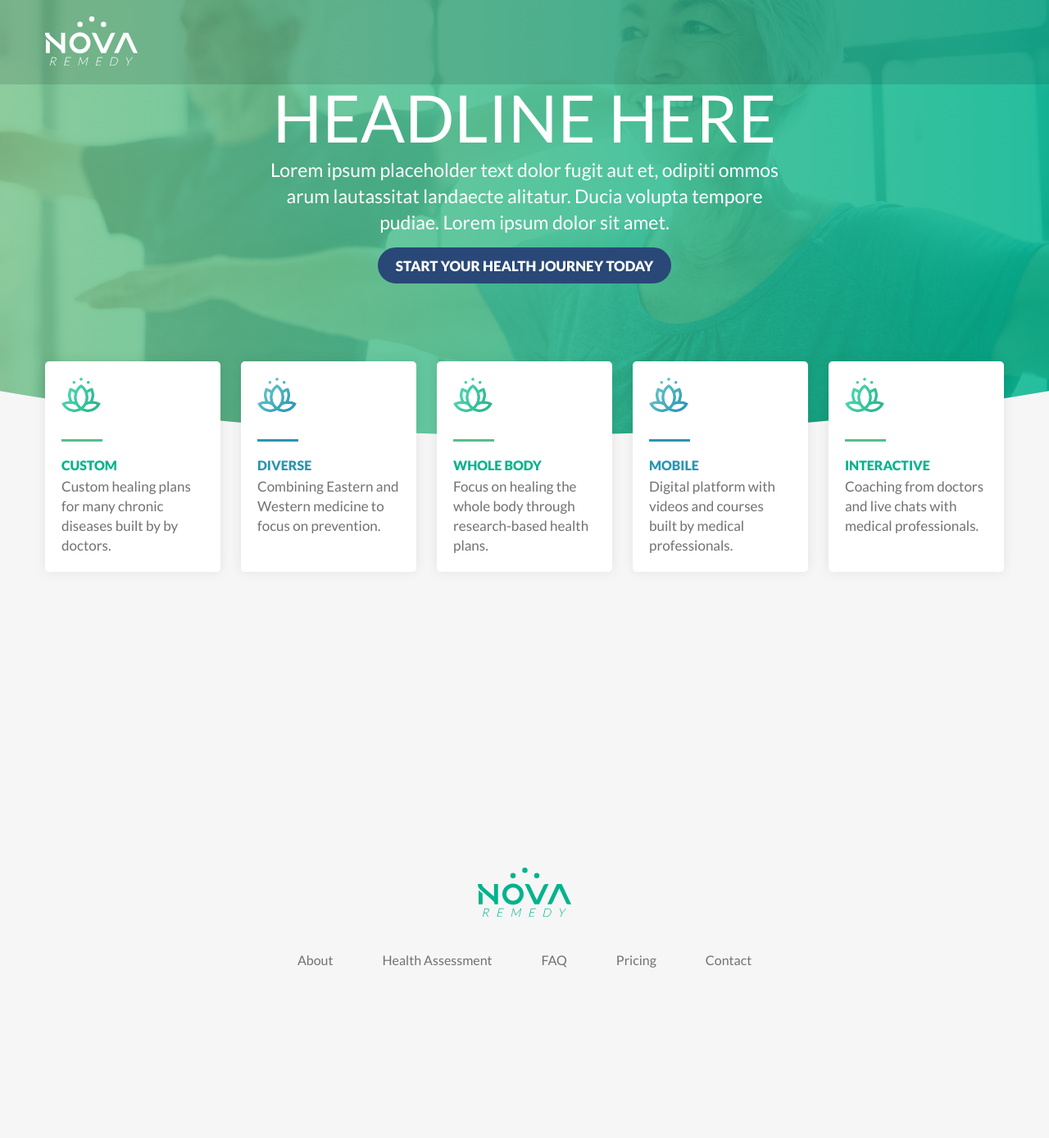
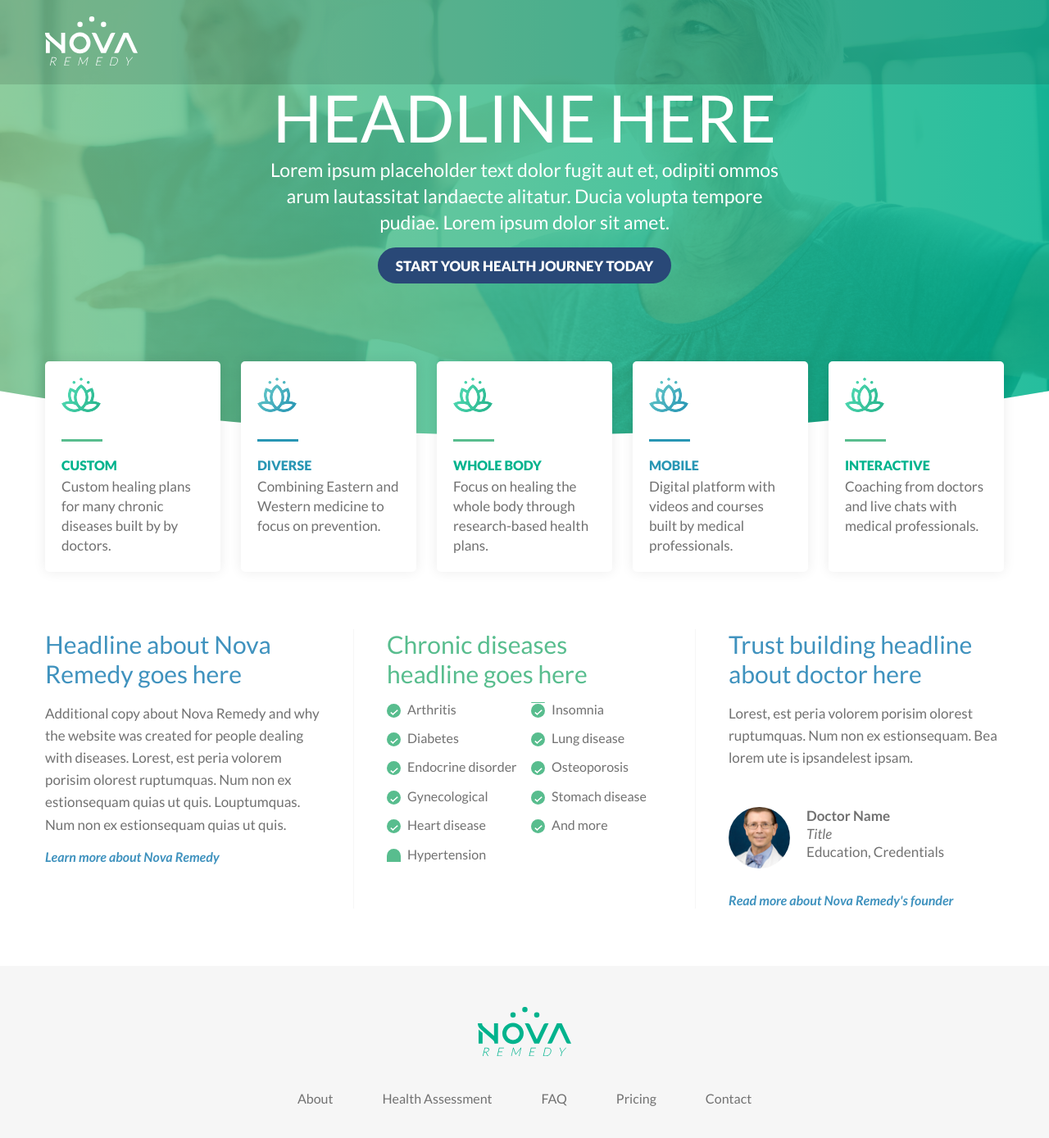
Before and after one commit to itsbrittaleigh/nova-remedy-marketing, a Jekyll site: the page built from index.html, in a window 1280 px wide and 1400 px high, scrolled down 169 px. Shown: the top 1389 px of the window at 82% size. Built offline with Jekyll 4.4.1, drawn with Linux system fonts in a browser that asks for light colours.

Commit message:
styling about overview section for home page

```diff
--- a/assets/css/app.scss
+++ b/assets/css/app.scss
@@ -23,9 +23,13 @@
 
 @import 'components/button';
 @import 'components/card';
+@import 'components/feature-list';
+@import 'components/flex-sections';
 @import 'components/hero';
 @import 'components/lifted-section';
+@import 'components/padded-section';
 @import 'components/main-navigation';
 @import 'components/secondary-navigation';
+@import 'components/testimonial';
 
 @import 'utilities/colors';
--- /dev/null
+++ b/assets/css/components/feature-list.scss
@@ -0,0 +1,28 @@
+.feature-list {
+  list-style-type: none;
+  padding: 0;
+  margin: 0;
+}
+
+.feature-list__item {
+  position: relative;
+  padding-left: 25px;
+  margin-bottom: 17px;
+  &:before {
+    content: url('/assets/images/icons/checkmark-white.png');
+    position: absolute;
+    top: 2px;
+    left: 0;
+    width: 17px;
+    height: 17px;
+    border-radius: 17px;
+    display: flex;
+    justify-content: center;
+    align-items: center;
+    background: $green;
+  }
+}
+
+.feature-list--flex {
+  column-count: 2;
+}
--- /dev/null
+++ b/assets/css/components/flex-sections.scss
@@ -0,0 +1,26 @@
+.flex-sections {
+  @media only screen and (min-width: $large) {
+    display: flex;
+  }
+}
+
+.flex-sections__section {
+  border-bottom: 1px solid $gray--light;
+  padding: 20px 0;
+  flex: 1;
+  &:last-of-type {
+    border-bottom: none;
+  }
+  @media only screen and (min-width: $large) {
+    padding: 0 40px;
+    border-bottom: none;
+    border-right: 1px solid $gray--light;
+    &:last-of-type {
+      border-right: none;
+      padding-right: 0;
+    }
+    &:first-of-type {
+      padding-left: 0;
+    }
+  }
+}
--- a/assets/css/components/lifted-section.scss
+++ b/assets/css/components/lifted-section.scss
@@ -1,7 +1,9 @@
 .lifted-section {
   position: relative;
   top: -50px;
+  margin-bottom: -50px;
   @media only screen and (min-width: $large) {
     top: -90px;
+    margin-bottom: -90px;
   }
 }
--- a/assets/css/components/main-navigation.scss
+++ b/assets/css/components/main-navigation.scss
@@ -95,6 +95,7 @@
   padding: 15px 0;
   font-style: normal;
   font-weight: normal;
+  color: $white;
 }
 
 .main-nav__menu-item--emphasis {
--- /dev/null
+++ b/assets/css/components/padded-section.scss
@@ -0,0 +1,6 @@
+.padded-section {
+  padding: 50px 0;
+  @media only screen and (min-width: $large) {
+    padding: 70px 0;
+  }
+}
--- /dev/null
+++ b/assets/css/components/testimonial.scss
@@ -0,0 +1,34 @@
+.testimonial {
+  display: flex;
+  padding: 30px 0;
+}
+
+.testimonial__image {
+  width: 75px;
+  height: 75px;
+  border-radius: 75px;
+  object-fit: cover;
+  margin-right: 20px;
+  flex-shrink: 0;
+}
+
+.testimonial__content {
+  flex: 1;
+}
+
+.testimonial__name {
+  font-weight: $bold;
+  margin: 0;
+  line-height: 1.3;
+}
+
+.testimonial__title {
+  font-style: italic;
+  margin: 0;
+  line-height: 1.3;
+}
+
+.testimonial__copy {
+  margin: 0;
+  line-height: 1.3;
+}
--- a/assets/css/elements/body.scss
+++ b/assets/css/elements/body.scss
@@ -1,4 +1,2 @@
 body {
-  overflow-x: hidden;
-  background: $gray--light;
 }
--- a/assets/css/elements/type.scss
+++ b/assets/css/elements/type.scss
@@ -32,6 +32,8 @@ h3 {
   font-size: 21px;
   line-height: 1.2;
   color: $blue;
+  font-weight: normal;
+  margin: 0 0 17px;
   @media only screen and (min-width: $large) {
     font-size: 30px;
   }
@@ -50,6 +52,7 @@ a {
   font-style: italic;
   color: inherit;
   text-decoration: none;
+  color: $blue;
 }
 
 p {
@@ -57,3 +60,8 @@ p {
   line-height: 1.6;
   color: $gray;
 }
+
+li {
+  color: $gray;
+  font-size: 16px;
+}
--- a/index.html
+++ b/index.html
@@ -64,3 +64,44 @@ title: home
     </div>
   </div>
 </section>
+
+<section class="padded-section">
+  <div class="wrapper">
+    <div class="flex-sections">
+      <div class="flex-sections__section">
+        <h3>Headline about Nova Remedy goes here</h3>
+        <p>Additional copy about Nova Remedy and why the website was created for people dealing with diseases. Lorest, est peria volorem porisim olorest ruptumquas. Num non ex estionsequam quias ut quis. Louptumquas. Num non ex estionsequam quias ut quis.</p>
+        <a href="/about">Learn more about Nova Remedy</a>
+      </div>
+      <div class="flex-sections__section">
+        <h3 class="color-green">Chronic diseases headline goes here</h3>
+        <ul class="feature-list feature-list--flex">
+          <li class="feature-list__item">Arthritis</li>
+          <li class="feature-list__item">Diabetes</li>
+          <li class="feature-list__item">Endocrine disorder</li>
+          <li class="feature-list__item">Gynecological</li>
+          <li class="feature-list__item">Heart disease</li>
+          <li class="feature-list__item">Hypertension</li>
+          <li class="feature-list__item">Insomnia</li>
+          <li class="feature-list__item">Lung disease</li>
+          <li class="feature-list__item">Osteoporosis</li>
+          <li class="feature-list__item">Stomach disease</li>
+          <li class="feature-list__item">And more</li>
+        </ul>
+      </div>
+      <div class="flex-sections__section">
+        <h3>Trust building headline about doctor here</h3>
+        <p>Lorest, est peria volorem porisim olorest ruptumquas. Num non ex estionsequam. Bea lorem ute is ipsandelest ipsam.</p>
+        <div class="testimonial">
+          <img src="/assets/images/headshots/generic-doctor.png" alt="" class="testimonial__image">
+          <div class="testimonial__content">
+            <p class="testimonial__name">Doctor Name</p>
+            <p class="testimonial__title">Title</p>
+            <p class="testimonial__copy">Education, Credentials</p>
+          </div>
+        </div>
+        <a href="/about">Read more about Nova Remedy's founder</a>
+      </div>
+    </div>
+  </div>
+</section>
```
Also changed, not shown: assets/images/headshots/generic-doctor.png (added), assets/images/icons/checkmark-white.png (added).
